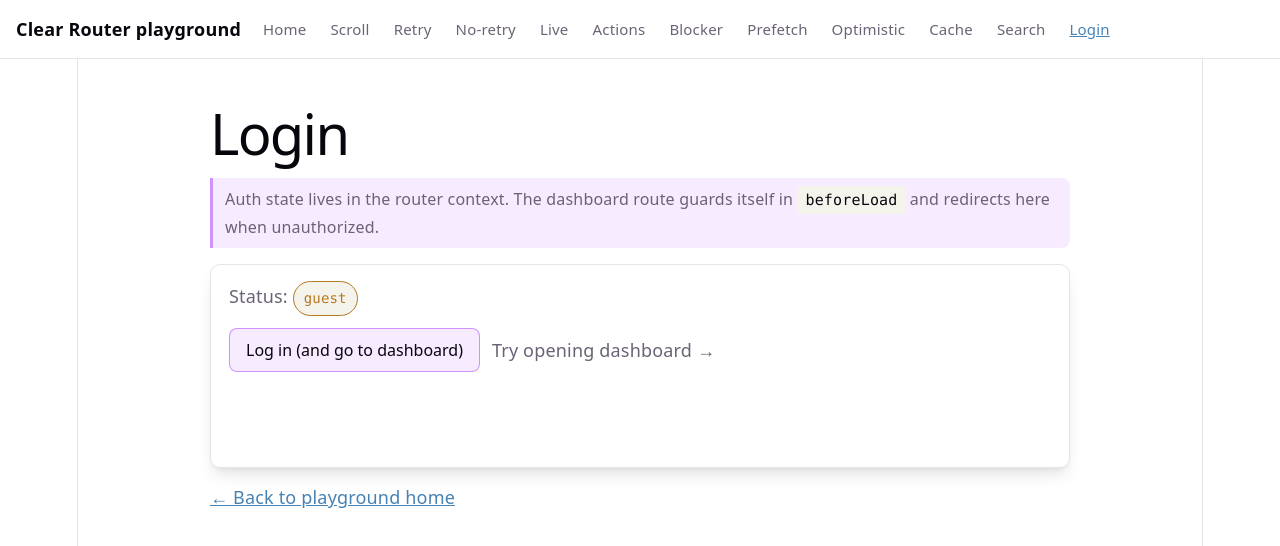
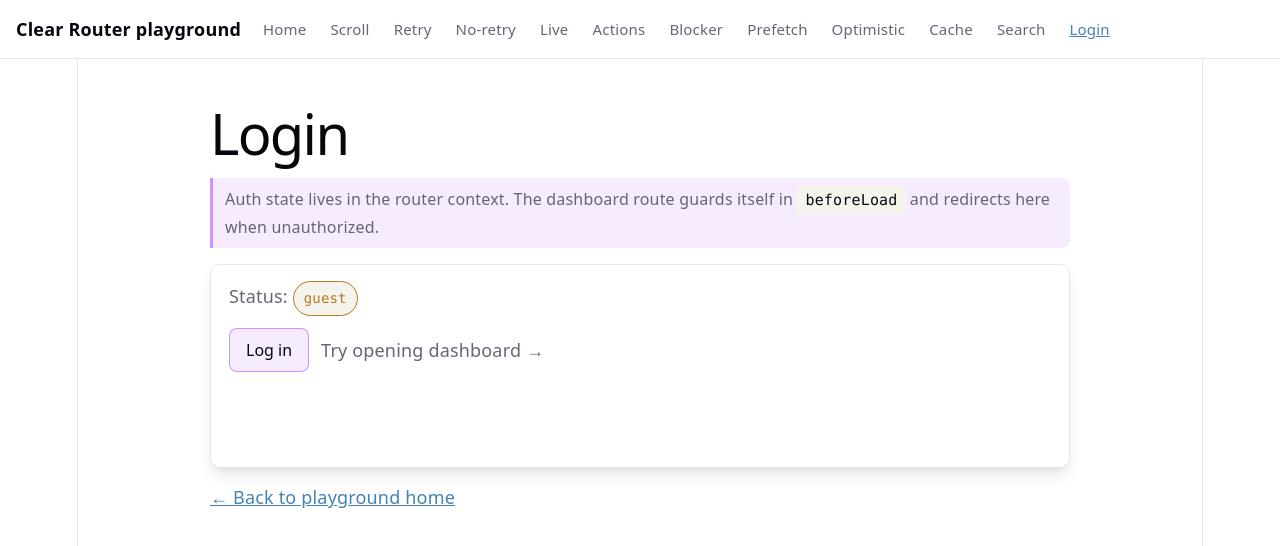
Before and after one commit to AndrewBubnov/clear-react-router, a React (Vite) app: page /playground/login in a window 1280 px wide. Shown: the top 546 px of the page. Built offline with nearby package versions, Linux system fonts and the light colour scheme.

Commit message:
Refactor playground

```diff
--- a/src/playground/LoginPage.tsx
+++ b/src/playground/LoginPage.tsx
@@ -1,16 +1,10 @@
-import { Link, useLocation, useNavigate, useRouterContext } from '../clear-router';
+import { Link, useLocation, useRouterContext } from '../clear-router';
 
 export const LoginPage = () => {
 	const { context, setContext } = useRouterContext();
 	const { state } = useLocation();
 	const from = (state as { from?: string } | undefined)?.from;
-	const navigate = useNavigate();
-	const isAuthorized = (context as { isAuthorized?: boolean }).isAuthorized === true;
-
-	const toggle = async () => {
-		setContext({ ...context, isAuthorized: !isAuthorized });
-		if (!isAuthorized) await navigate('/playground/dashboard');
-	};
+	const isAuthorized = context.isAuthorized;
 
 	return (
 		<div className="pg-wrap">
@@ -33,8 +27,8 @@ export const LoginPage = () => {
 					</span>
 				</p>
 				<div className="pg-row">
-					<button className="pg-btn" onClick={toggle}>
-						{isAuthorized ? 'Log out' : 'Log in (and go to dashboard)'}
+					<button className="pg-btn" onClick={() => setContext({ ...context, isAuthorized: !isAuthorized })}>
+						{isAuthorized ? 'Log out' : 'Log in'}
 					</button>
 					<Link to="/playground/dashboard">Try opening dashboard →</Link>
 				</div>
--- a/src/playground/routes.tsx
+++ b/src/playground/routes.tsx
@@ -104,7 +104,7 @@ export const playgroundRoutes = createRouter([
 		path: '/playground/dashboard',
 		element: <DashboardPage />,
 		beforeLoad: ({ context, redirect }) => {
-			if ((context as { isAuthorized?: boolean }).isAuthorized !== true)
+			if (!context.isAuthorized)
 				return redirect({ pathname: '/playground/login', state: { from: '/playground/dashboard' } });
 		},
 	},
```
